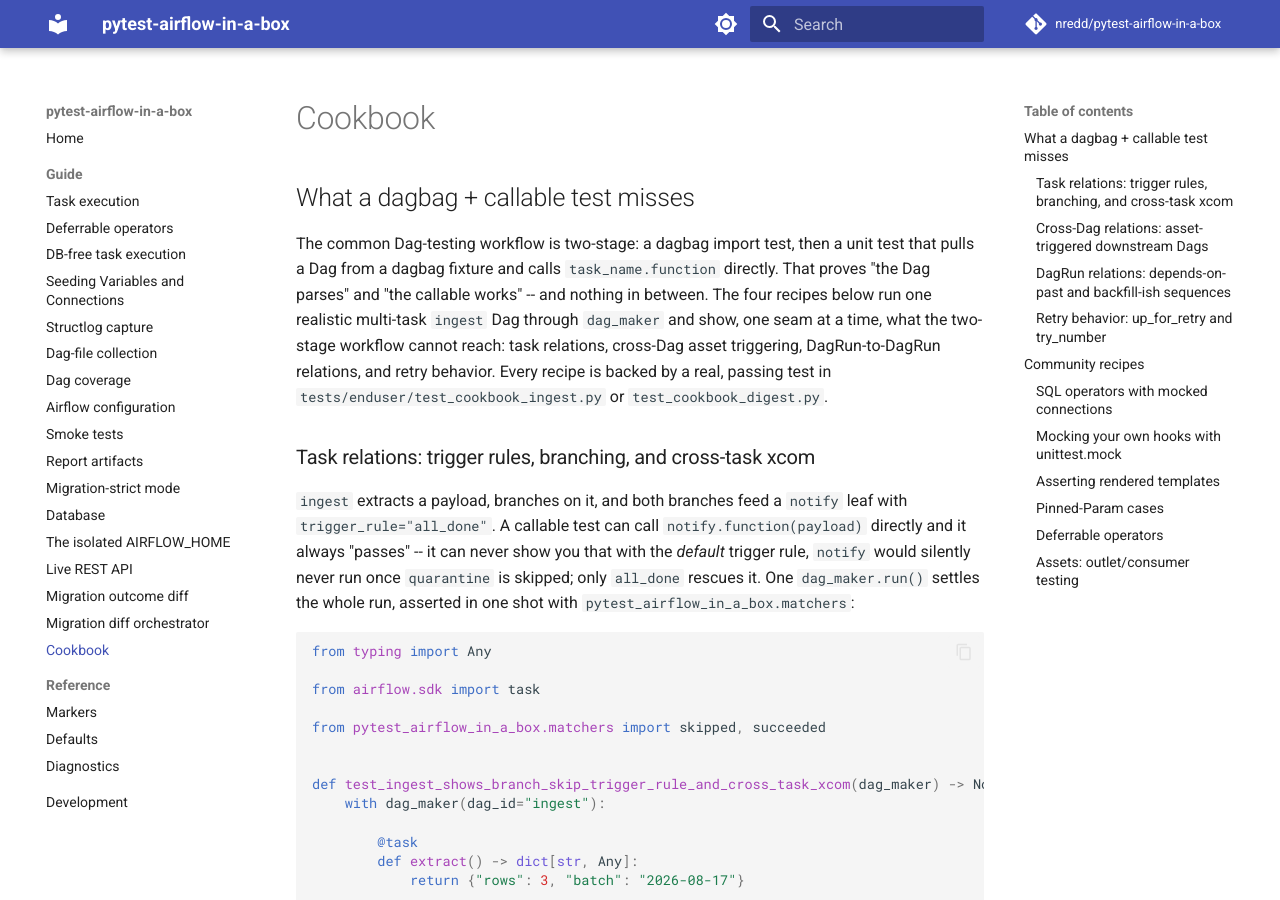
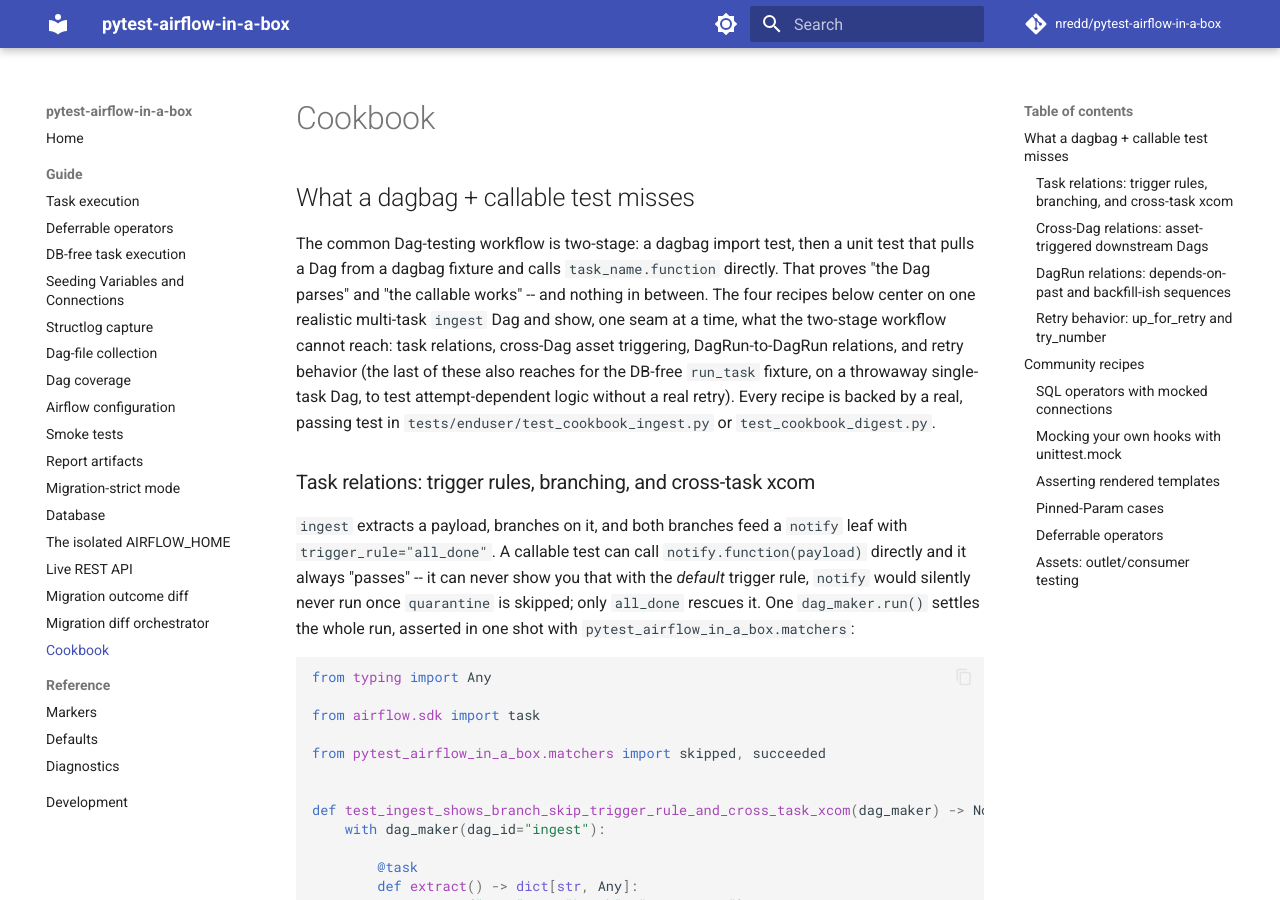
Before and after one commit to nredd/pytest-airflow-in-a-box, an MkDocs documentation site: the page built from docs/guide/cookbook.md, in a window 1280 px wide and 900 px high. Built offline with MkDocs 1.6.1 and Material for MkDocs 9.7.7, drawn with Linux system fonts in a browser that asks for light colours; comment, search, counter and statistics services are not loaded; some of the changed text lies outside the part shown.

Commit message:
Fix review findings: 2.x-safe backfill recipe, correct db_test marker
Changes:
- Add `catchup=False` to the `ingest_backfill` Dag: without it, `PrevDagrunDep` takes a
  different branch on the Airflow 2.x family (`catchup_by_default` defaults `True` there),
  which never sees day one's manual run and passes the depends-on-past recipe for the wrong
  reason. Caught by the compat-matrix-aware adversarial review pass
- Drop `pytest.mark.db_test` from the module-level `pytestmark` in
  `test_cookbook_ingest.py` and apply it per-function to the three `dag_maker` tests only,
  matching every sibling `tests/enduser/` module -- it was wrongly forcing DB init for the
  DB-free `run_task`-based retry test, which exists to prove no DagRun is needed
- Drop the dead `ignore_ti_state=True` from the backfill rescue call; only
  `ignore_depends_on_past=True` does anything there
- Fix cookbook prose that overstated all four recipes running through the `ingest` Dag via
  `dag_maker` (the retry recipe's second half uses the DB-free `run_task` fixture on a
  throwaway Dag) and that implied the cross-Dag recipe's producer reuses recipe 1's `ingest`
  Dag (it's a separate, `ingest`-shaped Dag)

Co-Authored-By: Claude Sonnet 5 <noreply@anthropic.com>

````diff
--- a/docs/guide/cookbook.md
+++ b/docs/guide/cookbook.md
@@ -4,11 +4,13 @@
 
 The common Dag-testing workflow is two-stage: a dagbag import test, then a unit test that
 pulls a Dag from a dagbag fixture and calls `task_name.function` directly. That proves "the
-Dag parses" and "the callable works" -- and nothing in between. The four recipes below run one
-realistic multi-task `ingest` Dag through `dag_maker` and show, one seam at a time, what the
-two-stage workflow cannot reach: task relations, cross-Dag asset triggering, DagRun-to-DagRun
-relations, and retry behavior. Every recipe is backed by a real, passing test in
-`tests/enduser/test_cookbook_ingest.py` or `test_cookbook_digest.py`.
+Dag parses" and "the callable works" -- and nothing in between. The four recipes below center
+on one realistic multi-task `ingest` Dag and show, one seam at a time, what the two-stage
+workflow cannot reach: task relations, cross-Dag asset triggering, DagRun-to-DagRun relations,
+and retry behavior (the last of these also reaches for the DB-free `run_task` fixture, on a
+throwaway single-task Dag, to test attempt-dependent logic without a real retry). Every recipe
+is backed by a real, passing test in `tests/enduser/test_cookbook_ingest.py` or
+`test_cookbook_digest.py`.
 
 ### Task relations: trigger rules, branching, and cross-task xcom
 
@@ -75,11 +77,12 @@ with no argument when you only care that it ran.
 
 ### Cross-Dag relations: asset-triggered downstream Dags
 
-`notify`'s outlet asset (`asset://warehouse/ingest-report`) pairs with a second, minimal
-`digest` Dag scheduled on that asset. `full_dag_bag` can already prove a consumer's *schedule*
-is wired to the right asset (see
+A minimal producer Dag -- an `ingest`-shaped `notify` step that emits an outlet asset
+(`asset://warehouse/ingest-report`) instead of just returning a string -- pairs with a second,
+minimal `digest` Dag scheduled on that asset. `full_dag_bag` can already prove a consumer's
+*schedule* is wired to the right asset (see
 [Assets: outlet/consumer testing](#assets-outletconsumer-testing) below), but neither that check
-nor a callable test ever sees a real `AssetEvent` or the data it carries. Run `ingest` for
+nor a callable test ever sees a real `AssetEvent` or the data it carries. Run the producer for
 real, hand its `AssetEvent` to a `digest` DagRun the way the scheduler would, and let `digest`'s
 task read it back through the genuine `triggering_asset_events` runtime context:
 
@@ -148,7 +151,10 @@ against the actual triggering event rather than a fabricated one.
 `dag_maker.create_dagrun(logical_date=...)` runs stand in for a backfill: day two's `extract`
 never even starts (`ti.state is None`, not a failure) until day one's has succeeded, and
 `ignore_depends_on_past=True` on `run_ti` rescues it -- the same escape hatch a real backfill
-replay needs:
+replay needs. `catchup=False` is not cosmetic: Airflow's dependency check takes a different
+code path depending on it, and the 2.x family defaults `catchup_by_default` to `True` --
+without it, the check silently never sees day one's run at all, since `dag_maker` runs are
+always manual runs:
 
 ```python
 from datetime import datetime, timezone
````
Also changed, not shown: other parts of docs/guide/cookbook.md (+2 -7 lines), 1 other file.
